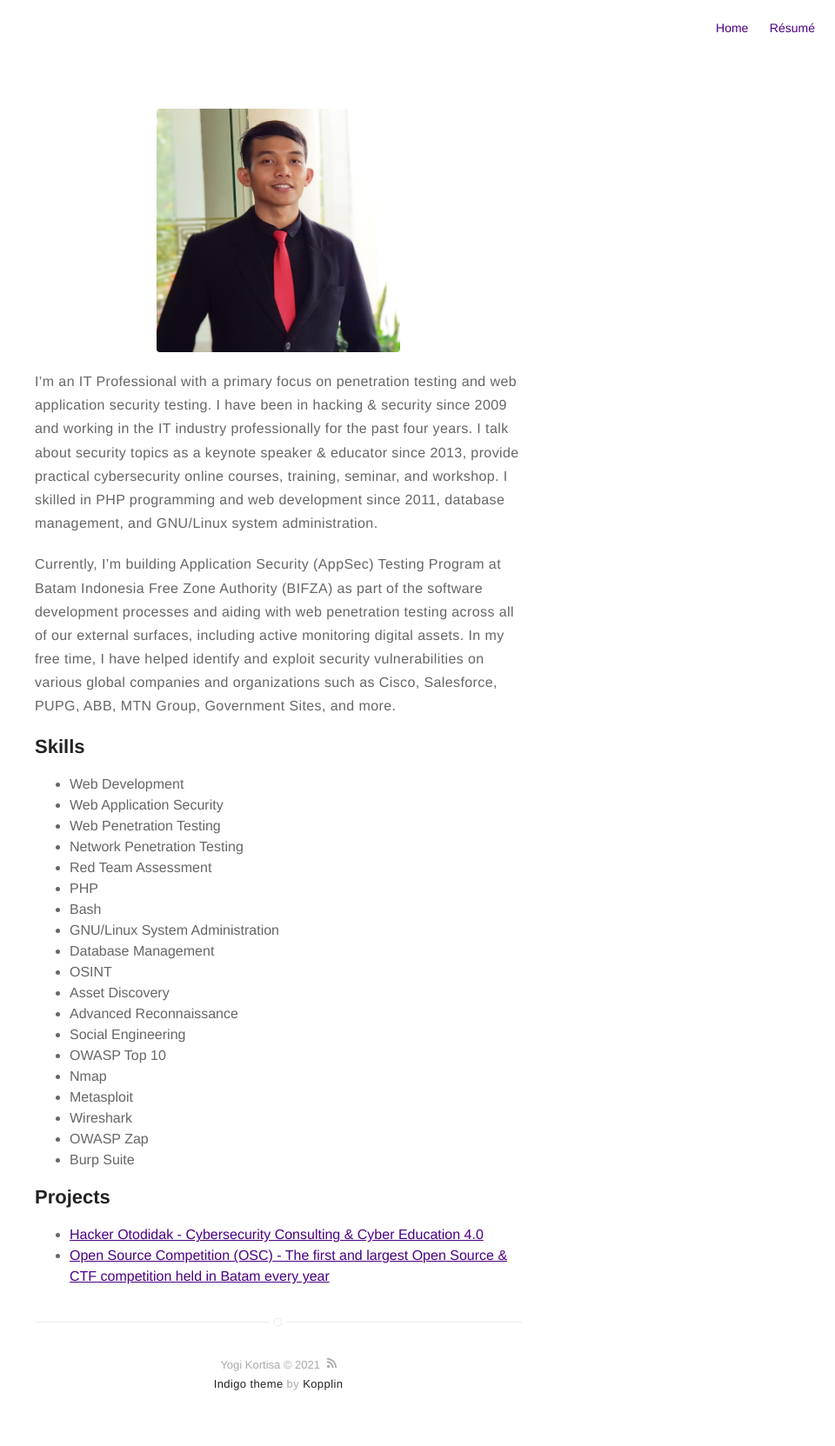
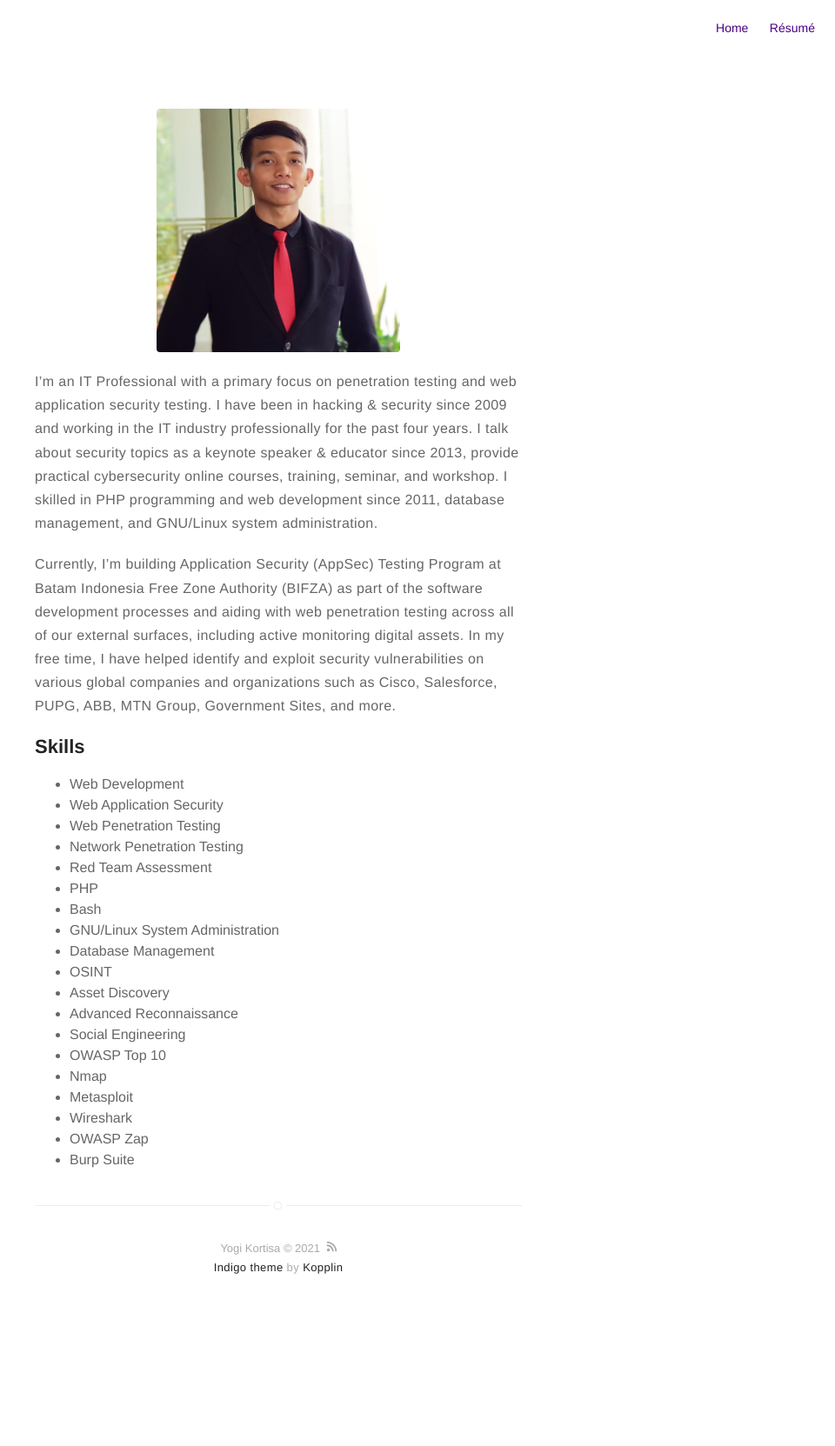
Before and after one commit to yogikortisa/yogikortisa.github.io, a Jekyll site: the page built from about.md, in a window 1280 px wide. Shown: the whole page at 87% size, without its empty margins (320-1280 px from the left). Built offline with Jekyll 4.4.1, drawn with Linux system fonts in a browser that asks for light colours; after the commit the page ends 1529 px from its top, so only the background shows below that.

Commit message:
Update about.md

```diff
--- a/about.md
+++ b/about.md
@@ -31,10 +31,3 @@ layout: page
 	<li>OWASP Zap</li>
 	<li>Burp Suite</li>
 </ul>
-
-<h2>Projects</h2>
-
-<ul>
-	<li><a href="https://hackerotodidak.com/">Hacker Otodidak - Cybersecurity Consulting & Cyber Education 4.0</a></li>
-	<li><a href="https://www.instagram.com/p/BM_WlDVBSZG/">Open Source Competition (OSC) - The first and largest Open Source & CTF competition held in Batam every year</a></li>
-</ul>
```
